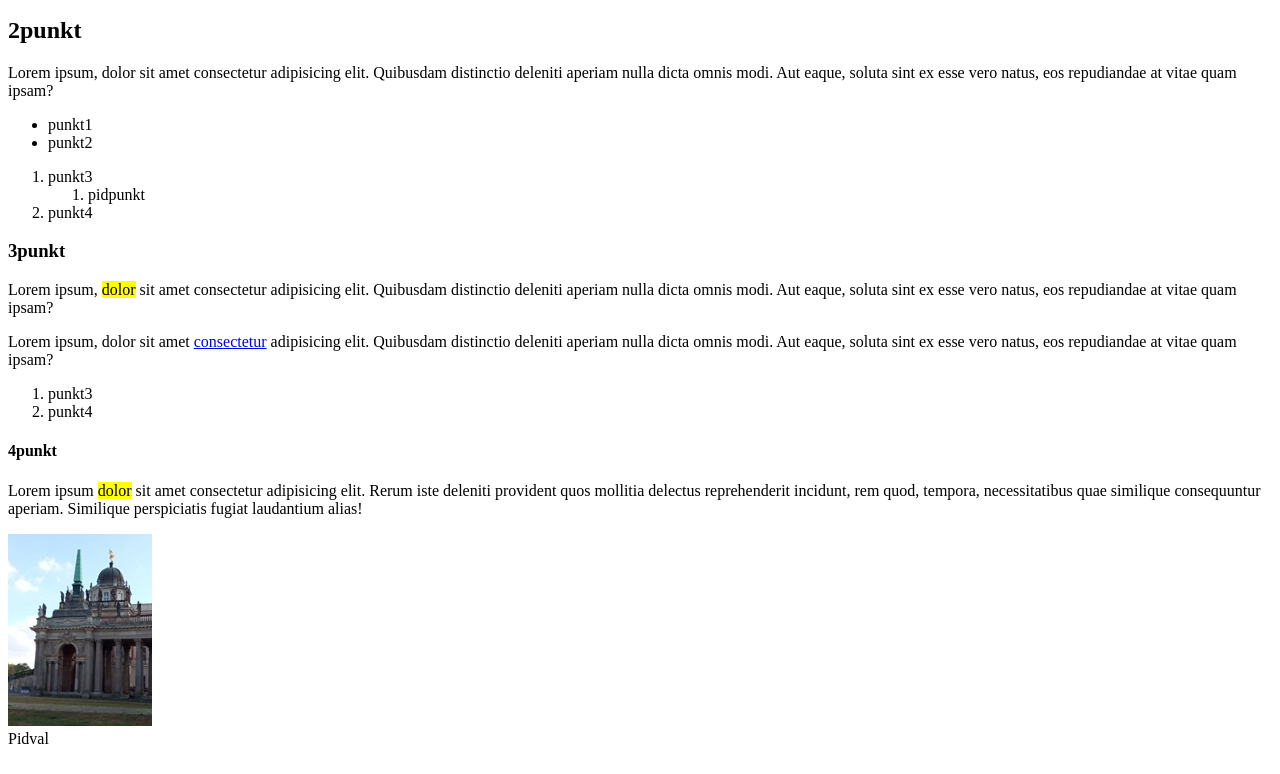
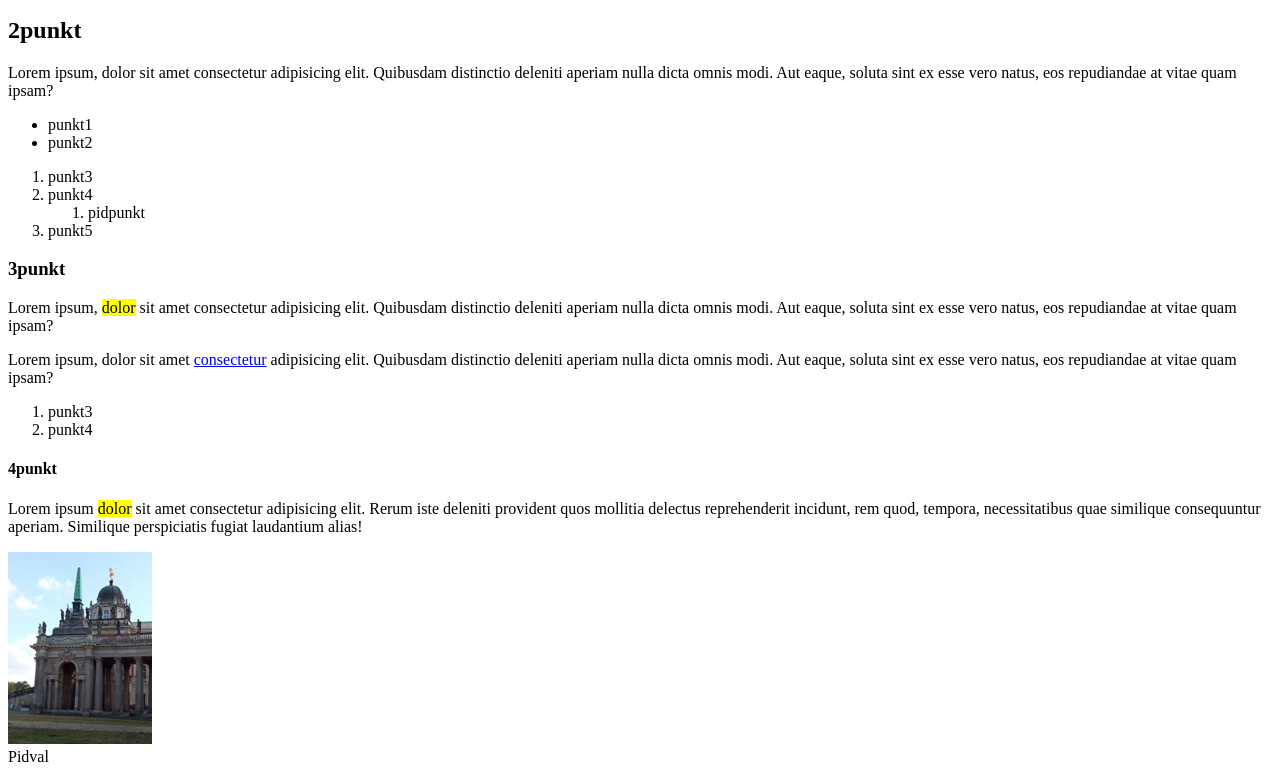
Before and after one commit to Iryna1234567/lesson_2, a plain HTML site: page index.html in a window 1280 px wide. Shown: the part 145-919 px from the top of the page. Drawn offline with Linux system fonts and the light colour scheme.

Commit message:
Update index.html

```diff
--- a/index.html
+++ b/index.html
@@ -31,10 +31,12 @@
 		</ul>
 		<ol>
 			<li>punkt3</li>
+			<li>punkt4
 				<ol>
 					<li>pidpunkt</li>
 				</ol>
-			<li>punkt4</li>
+			</li>
+			<li>punkt5</li>
 		</ol>
 		<h3>3punkt</h3>
 		<p>
@@ -42,6 +44,7 @@
 			nulla dicta
 			omnis modi. Aut eaque, soluta sint ex esse vero natus, eos repudiandae at vitae quam ipsam?
 		</p>
+		<p>
 			Lorem ipsum, dolor sit amet <a target="_blank" href="https://google.com">consectetur</a> adipisicing
 			elit. Quibusdam distinctio deleniti aperiam nulla dicta
 			omnis modi. Aut eaque, soluta sint ex esse vero natus, eos repudiandae at vitae quam ipsam?
```
Lines whose indentation alone changed are shown as unchanged.
